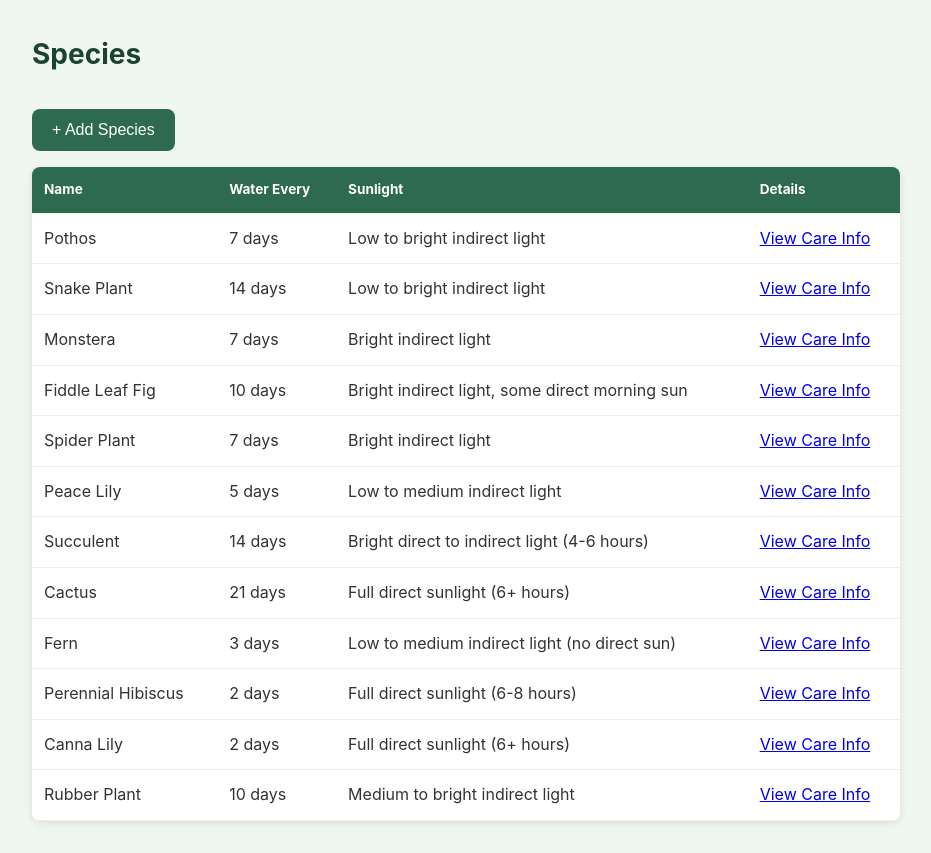
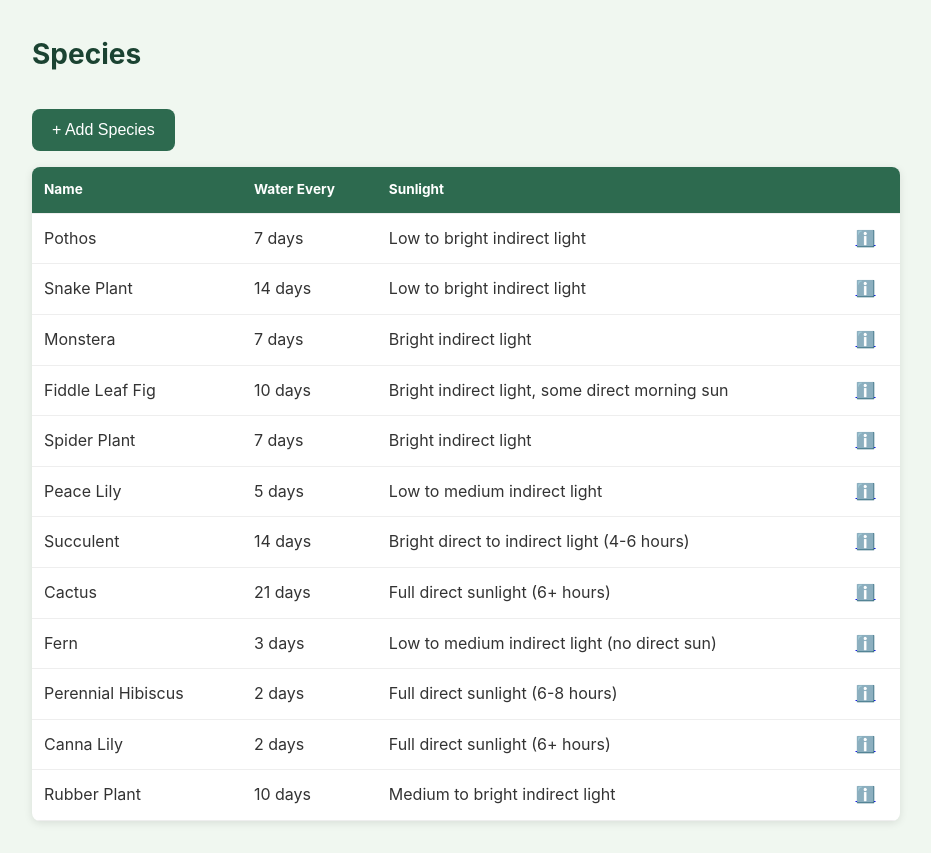
Before and after one commit to DataWranglerRyan/sproutz, a Flask app: page /species in a window 1280 px wide. Shown: the part 56-909 px from the top of the page, without its empty margins (174-1105 px from the left). Run offline with Flask 3, Linux system fonts and the light colour scheme.

Commit message:
Replace 'View Care Info' link with ℹ️ icon
Co-authored-by: Copilot App <223556219+Copilot@users.noreply.github.com>

```diff
--- a/app/templates/species.html
+++ b/app/templates/species.html
@@ -12,7 +12,7 @@
             <th>Name</th>
             <th>Water Every</th>
             <th>Sunlight</th>
-            <th>Details</th>
+            <th></th>
         </tr>
     </thead>
     <tbody>
@@ -21,7 +21,7 @@
             <td>{{ s.name }}</td>
             <td>{{ s.watering_interval_days }} days</td>
             <td>{{ s.sunlight or '—' }}</td>
-            <td><a href="{{ url_for('main.species_detail', species_id=s.id) }}">View Care Info</a></td>
+            <td><a href="{{ url_for('main.species_detail', species_id=s.id) }}" title="View Care Info">ℹ️</a></td>
         </tr>
         {% endfor %}
     </tbody>
```
